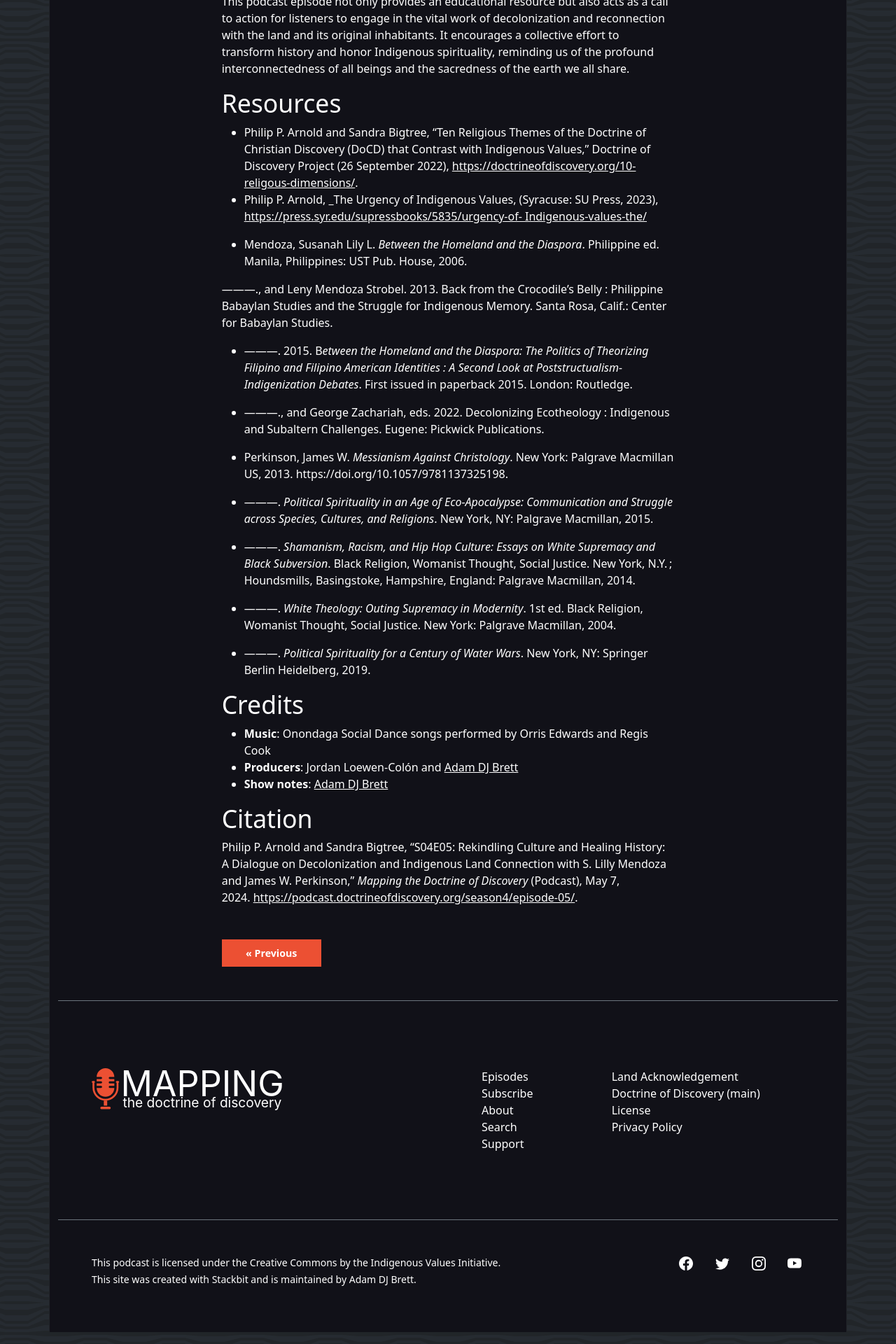
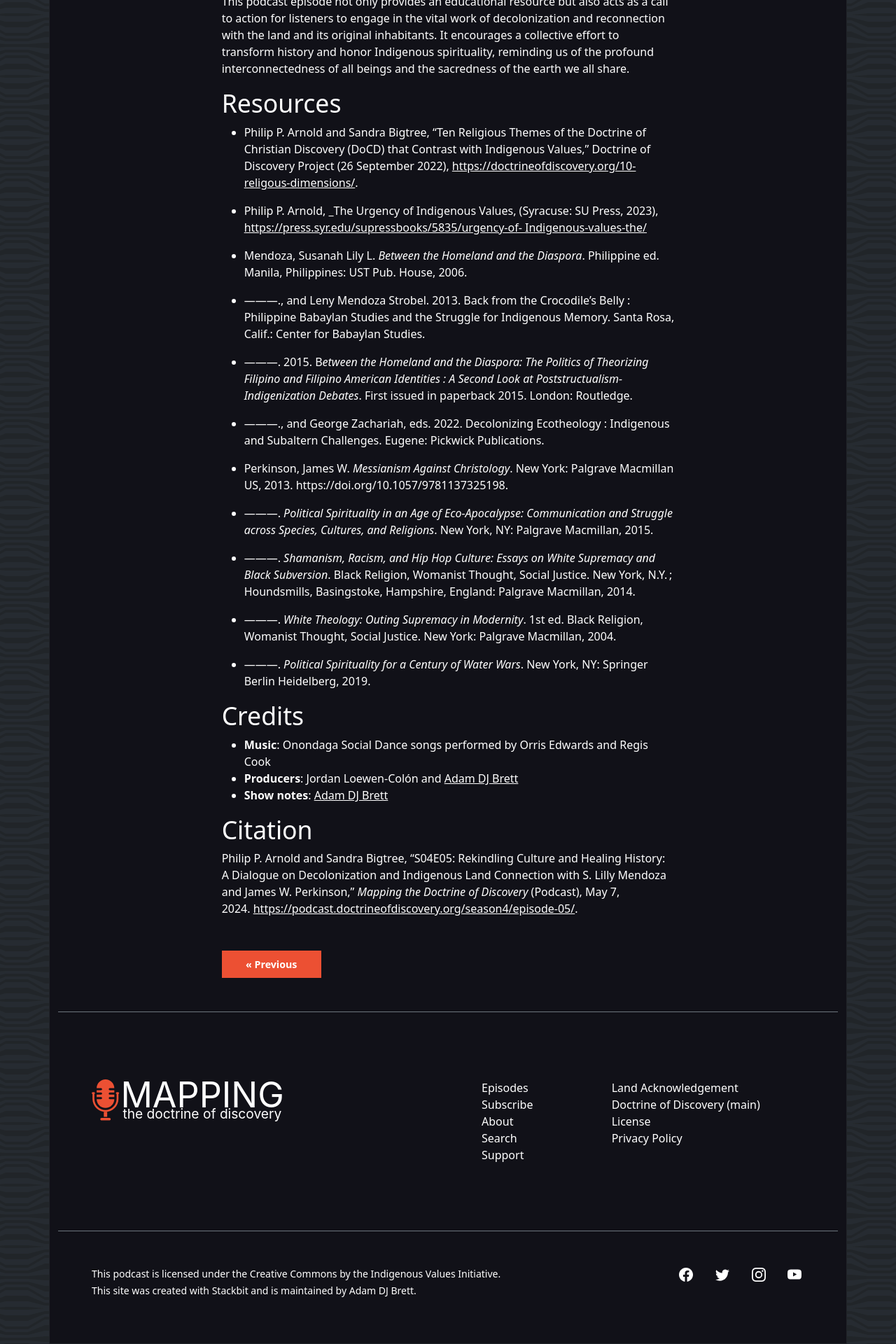
Before and after one commit to adamdjbrett/podcast-doctrineofdiscovery-v2, a Jekyll site: the page built from _posts/2024-05-07-episode-05.md, in a window 1280 px wide. Shown: the part 1966-3886 px from the top of the page at 70% size. Built offline with Jekyll 4.4.1, drawn with Linux system fonts in a browser that asks for light colours.

```diff
--- a/_posts/2024-05-07-episode-05.md
+++ b/_posts/2024-05-07-episode-05.md
@@ -42,11 +42,12 @@ In this episode of the Mapping the Doctrine of Discovery podcast, hosts Philip P
 
 ## Resources
 - Philip P. Arnold and Sandra Bigtree, "Ten Religious Themes of the Doctrine of Christian Discovery (DoCD) that Contrast with Indigenous Values," Doctrine of Discovery Project (26 September 2022), <https://doctrineofdiscovery.org/10-religous-dimensions/>.
+
 - Philip P. Arnold, _The Urgency of Indigenous Values, (Syracuse: SU Press, 2023), <https://press.syr.edu/supressbooks/5835/urgency-of- Indigenous-values-the/>
 
 - Mendoza, Susanah Lily L. *Between the Homeland and the Diaspora*. Philippine ed. Manila, Philippines: UST Pub. House, 2006.
 
- ---------., and Leny Mendoza Strobel. 2013. Back from the Crocodile's Belly : Philippine Babaylan Studies and the Struggle for Indigenous Memory. Santa Rosa, Calif.: Center for Babaylan Studies.
+- ---------., and Leny Mendoza Strobel. 2013. Back from the Crocodile's Belly : Philippine Babaylan Studies and the Struggle for Indigenous Memory. Santa Rosa, Calif.: Center for Babaylan Studies.
 
 - ---------. 2015. B*etween the Homeland and the Diaspora: The Politics of Theorizing Filipino and Filipino American Identities : A Second Look at Poststructualism-Indigenization Debates*. First issued in paperback 2015. London: Routledge.
 
```
